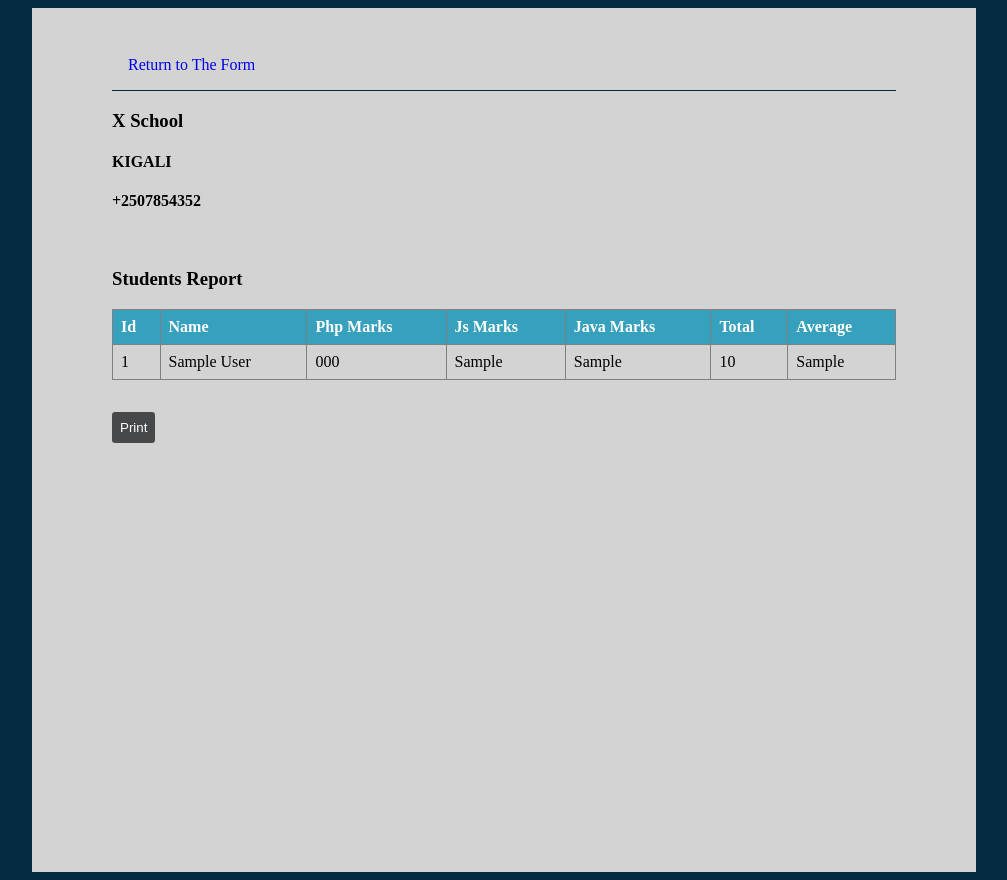
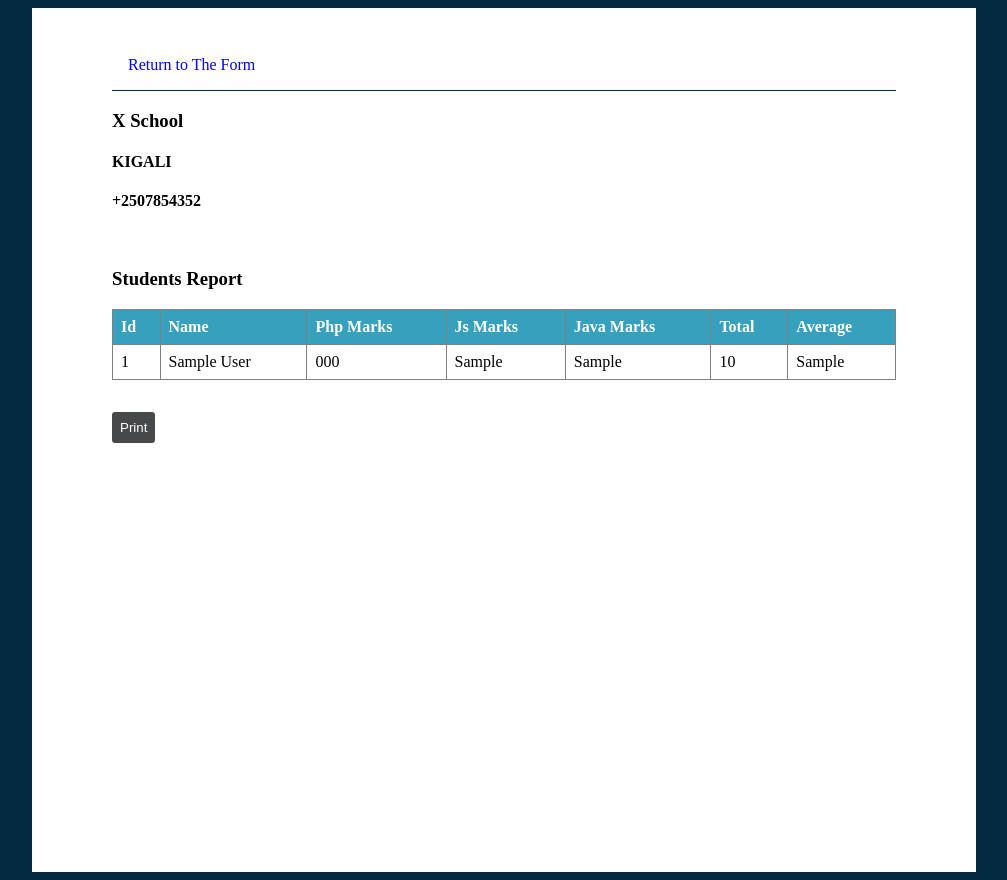
Before and after one commit to mt-richard/python-task, a Flask app: page /report in a window 1280 px wide. Shown: the whole page, without its empty margins (136-1143 px from the left). Run offline with Flask 2, Linux system fonts and the light colour scheme; tables that the repository leaves empty or names only in its code hold one stand-in row (values such as "Sample post").

Commit message:
my commit

```diff
--- a/templates/report.html
+++ b/templates/report.html
@@ -9,7 +9,7 @@
       }
       .all{
         padding: 2rem 5rem;
-        background-color: lightgray;
+        background-color: rgb(255, 255, 255);
         height: 100vh;
       }
       table {
@@ -34,7 +34,8 @@
       .link{
         text-decoration: none;
         font-weight: 400;
-
+        color:blue;
+        font-style: bold;
       }
      button{
       margin-top: 2rem;
```
